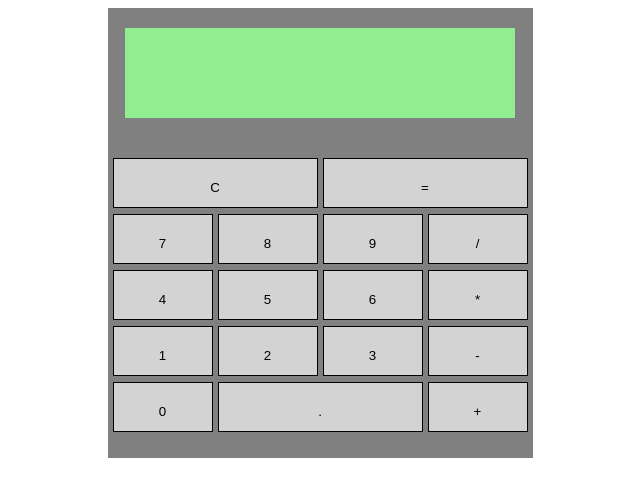
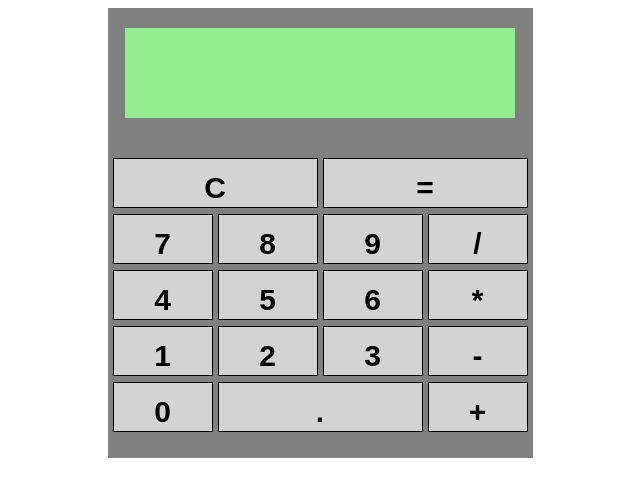
Before and after one commit to ezsnack/odin-calc, a plain HTML site: page index.html in a window 1280 px wide. Shown: the whole page, without its empty margins (320-960 px from the left). Drawn offline with Linux system fonts and the light colour scheme.

Commit message:
Adjust font styling for keys

```diff
--- a/style.css
+++ b/style.css
@@ -48,7 +48,8 @@ body {
   margin-bottom: 5px;
   padding-top: 10px;
   text-align: center;
-  font-weight: 500;
+  font-size: 30px;
+  font-weight: 700;
 }
 
 #clear,
```
